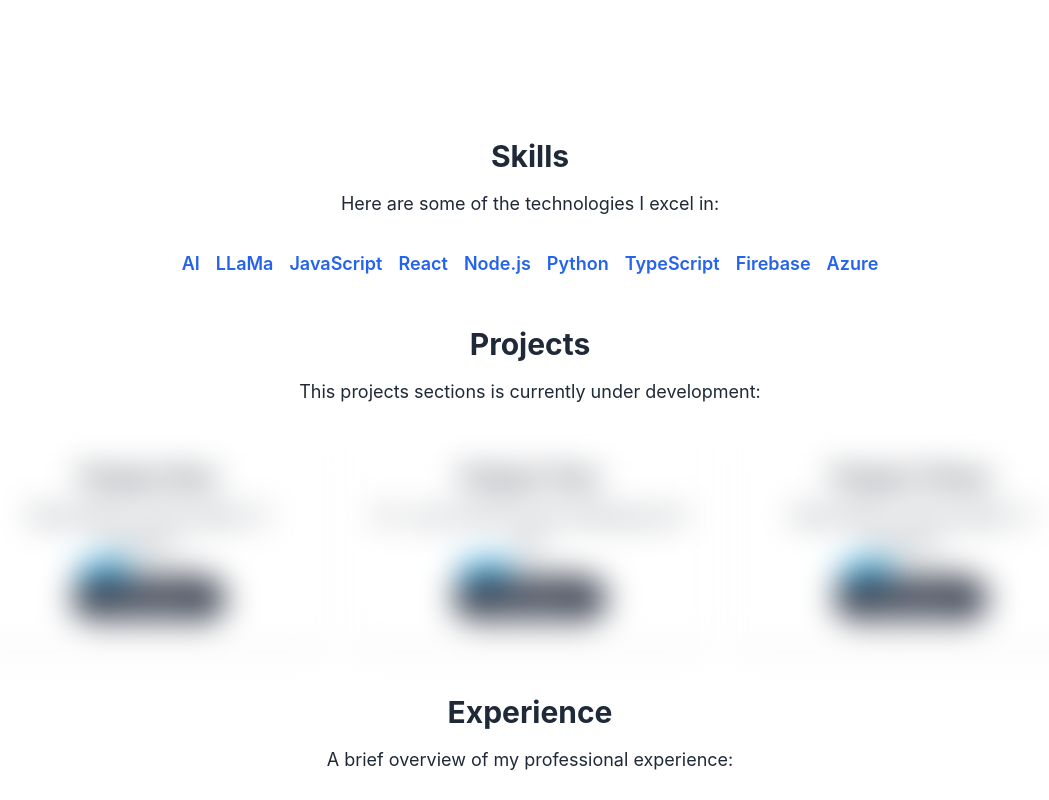
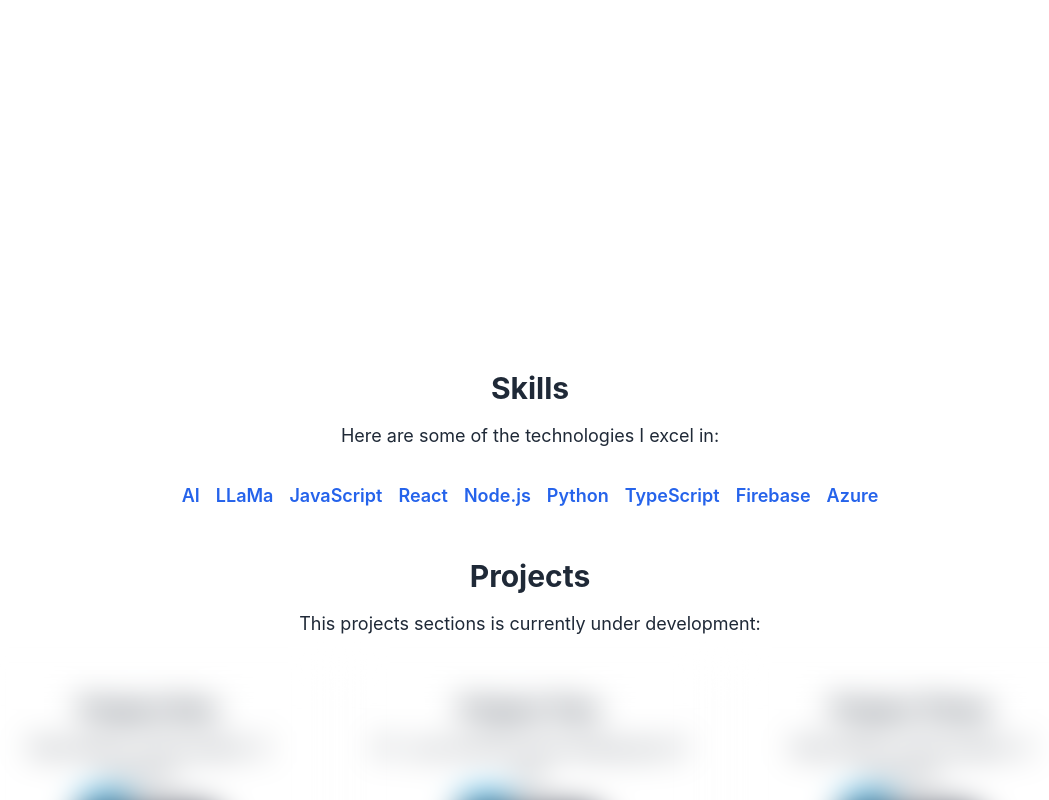
Before and after one commit to jlanzon/jlanzon_portfolio, a React (Vite) app: page / in a window 1280 px wide. Shown: the part 1120-1920 px from the top of the page, without its empty margins (110-1159 px from the left). Built offline with nearby package versions, Linux system fonts and the light colour scheme.

Commit message:
chore: Update Home page layout and add skills section

```diff
--- a/src/pages/Home.tsx
+++ b/src/pages/Home.tsx
@@ -60,9 +60,12 @@
         </div>
       </MaxWidthWrapper>
 
-      <div className="w-full" ref={skillsRef}>
+      <div className="w-full mt-32" ref={skillsRef}>
+        {" "}
+        &zwnj;
+        {/* cheaky invis hack  */}
         <MaxWidthWrapper className="my-12 text-center">
-          <h2 className="text-3xl font-bold mb-4">Skills</h2>
+          <h2 className="text-3xl font-bold mb-4 mt-32">Skills</h2>
           <p className="text-lg mb-8">
             Here are some of the technologies I excel in:
           </p>
@@ -78,7 +81,6 @@
             <li className="text-lg font-semibold text-blue-600">Azure</li>
           </ul>
         </MaxWidthWrapper>
-
         <MaxWidthWrapper className="my-12 text-center">
           <h2 className="text-3xl font-bold mb-4">Projects</h2>
           <p className="text-lg mb-8">
@@ -114,7 +116,6 @@
             </div>
           </div>
         </MaxWidthWrapper>
-
         <MaxWidthWrapper className="my-12 text-center">
           <h2 className="text-3xl font-bold mb-4">Experience</h2>
           <p className="text-lg mb-8">
@@ -143,7 +144,6 @@
             </div>
           </div>
         </MaxWidthWrapper>
-
         <MaxWidthWrapper className="my-12 text-center">
           <h2 className="text-3xl font-bold mb-4">Contact</h2>
           <p className="text-lg mb-8">
```
